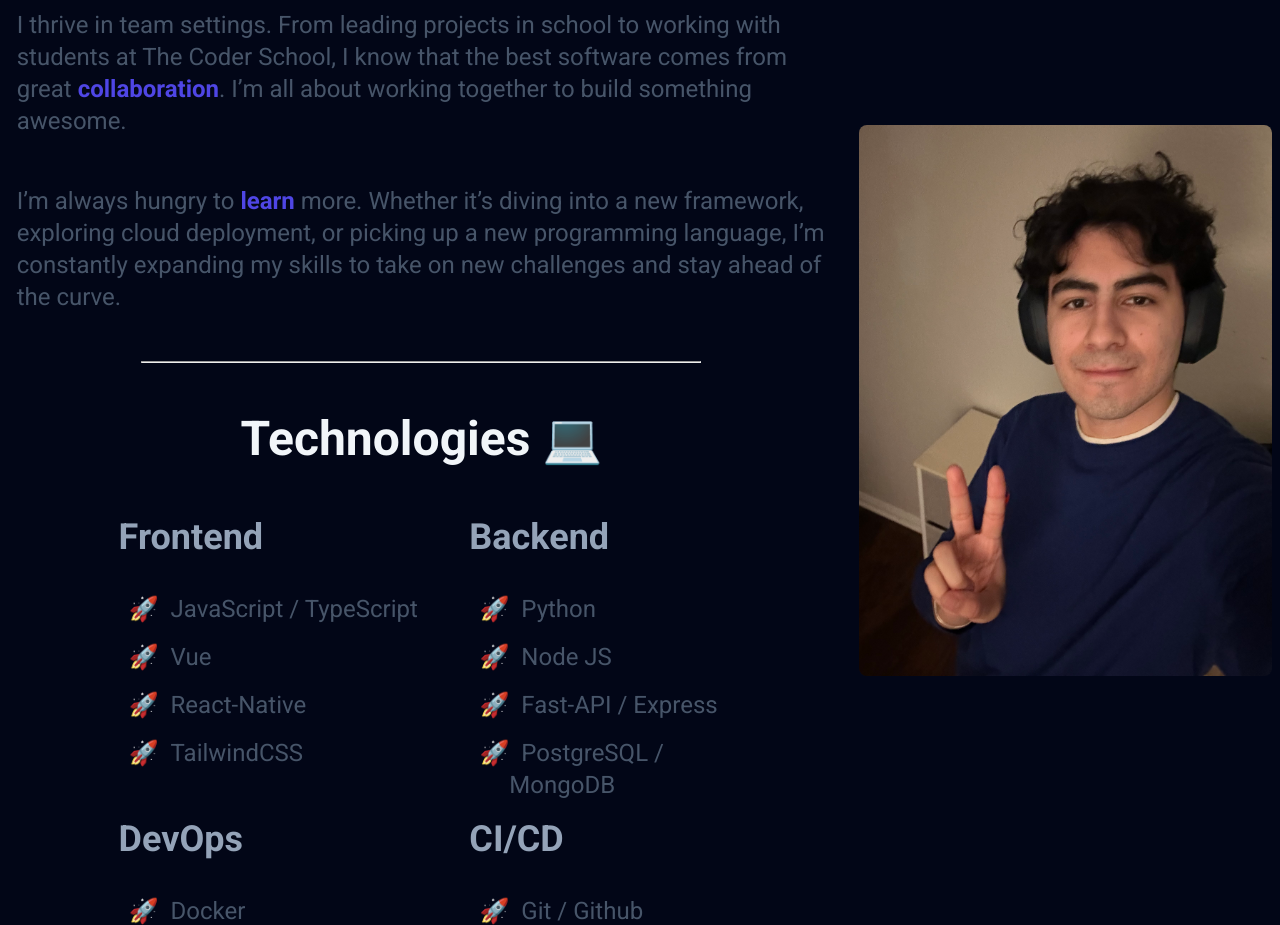
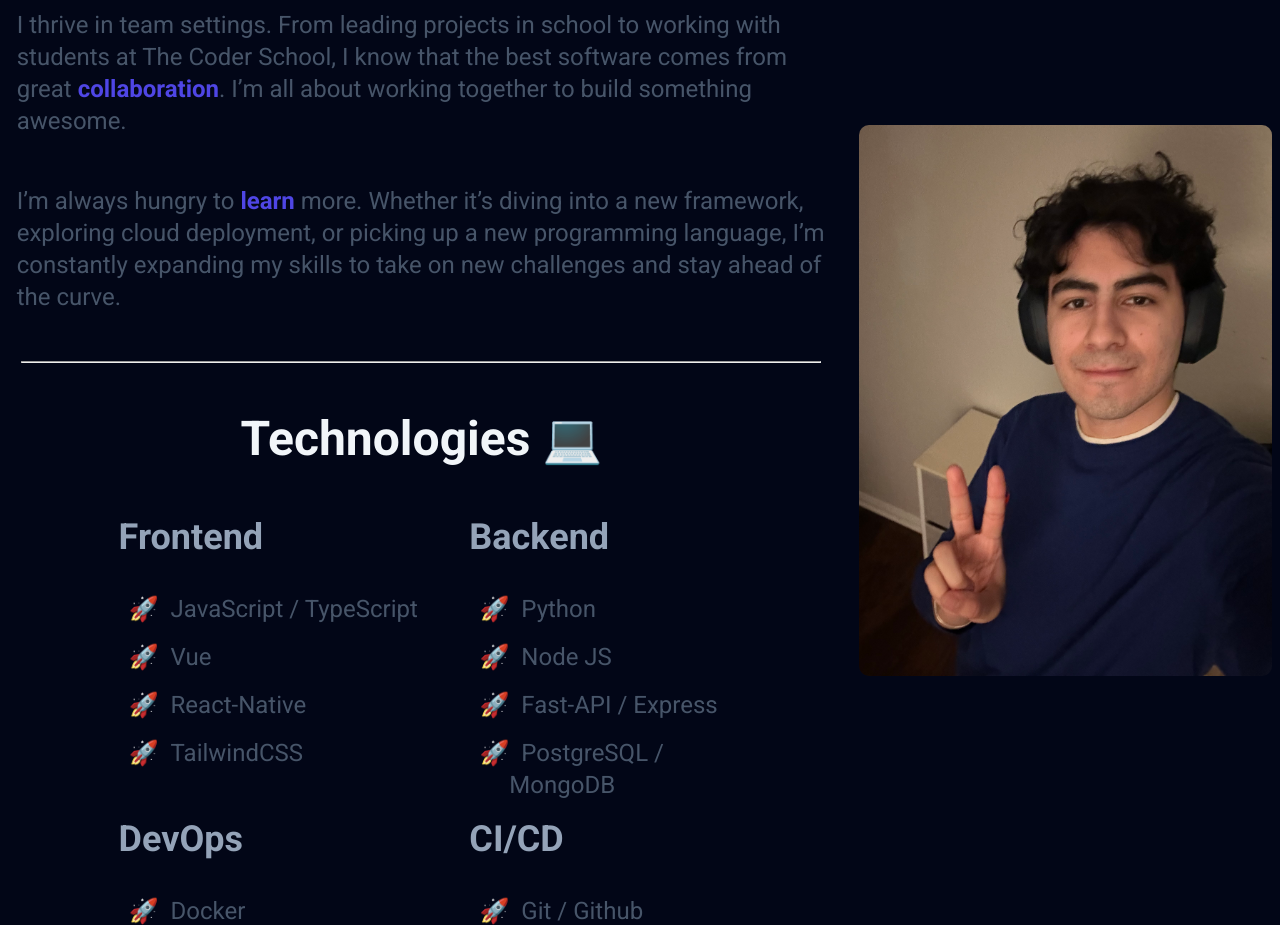
Before and after one commit to ElianRenteria/PortfolioWebsite, a website built with Vite: page index.html in a window 1280 px wide. Shown: the part 1160-2085 px from the top of the page. Built offline with nearby package versions, Linux system fonts and the light colour scheme.

Commit message:
finished about section

```diff
--- a/styles/components/about.css
+++ b/styles/components/about.css
@@ -98,13 +98,16 @@
     }
 
     .about__image {
-        width: 23rem;
-        border-radius: .5rem;
+        width: 20rem;
+        border-radius: 10px;
     }
 
     .about__image__container {
         display: flex;
         justify-content: center;
+    }
+    .about__hr {
+        width: 29em;
     }
 }
 
@@ -117,6 +120,9 @@
     }
     .about__ul {
         flex: 1;
+    }
+    .about__hr {
+        width: 34em;
     }
 }
 
@@ -192,6 +198,9 @@
     .about__li {
         font-size: var(--size-2xl);
     }
+    .about__hr {
+        width: 50em;
+    }
 }
 
 /* 2XLG */
```
